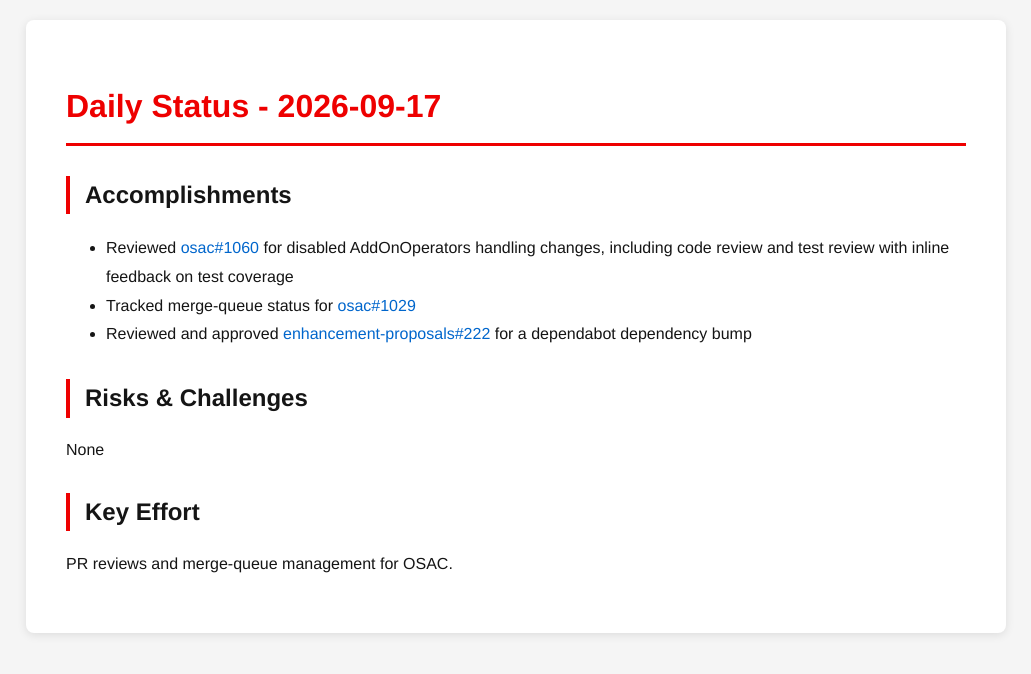
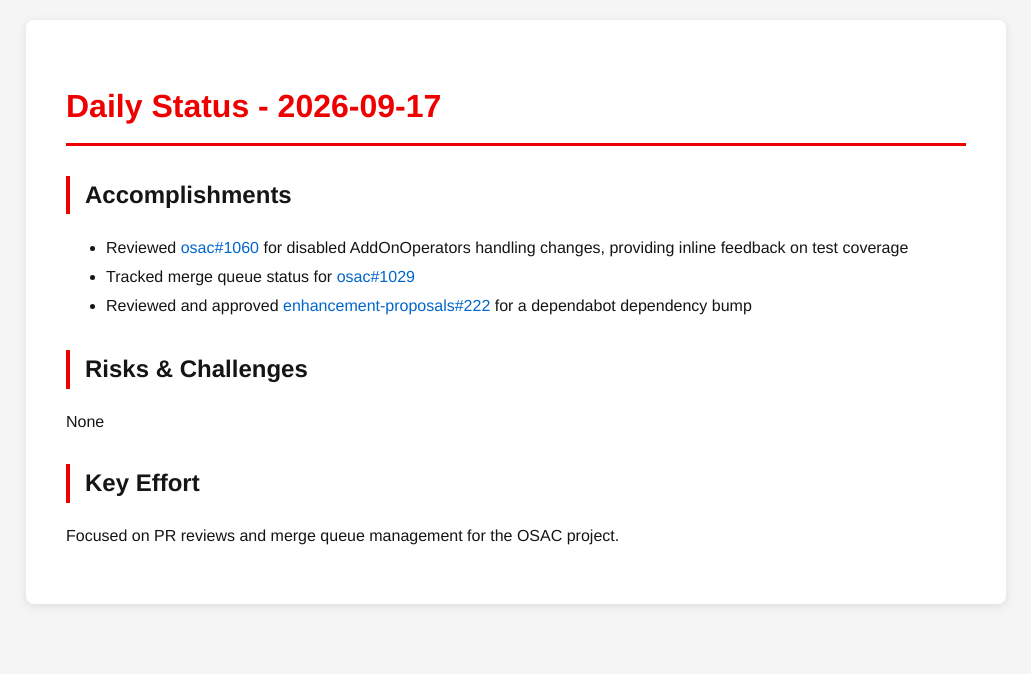
Before and after one commit to tzvatot/daily-status, a Jekyll site: the page built from 2026-09-17.md, in a window 1280 px wide. Shown: the top 674 px of the page, without its empty margins (124-1155 px from the left). Built offline with Jekyll 4.4.1, drawn with Linux system fonts in a browser that asks for light colours.

Commit message:
Daily status update - 2026-09-17

```diff
--- a/2026-09-17.md
+++ b/2026-09-17.md
@@ -7,12 +7,12 @@ date: 2026-09-17
 # Daily Status - 2026-09-17
 
 ## Accomplishments
-- Reviewed [osac#1060](https://github.com/osac-project/osac/pull/1060) for disabled AddOnOperators handling changes, including code review and test review with inline feedback on test coverage
-- Tracked merge-queue status for [osac#1029](https://github.com/osac-project/osac/pull/1029)
+- Reviewed [osac#1060](https://github.com/osac-project/osac/pull/1060) for disabled AddOnOperators handling changes, providing inline feedback on test coverage
+- Tracked merge queue status for [osac#1029](https://github.com/osac-project/osac/pull/1029)
 - Reviewed and approved [enhancement-proposals#222](https://github.com/osac-project/enhancement-proposals/pull/222) for a dependabot dependency bump
 
 ## Risks & Challenges
 None
 
 ## Key Effort
-PR reviews and merge-queue management for OSAC.
+Focused on PR reviews and merge queue management for the OSAC project.
```
